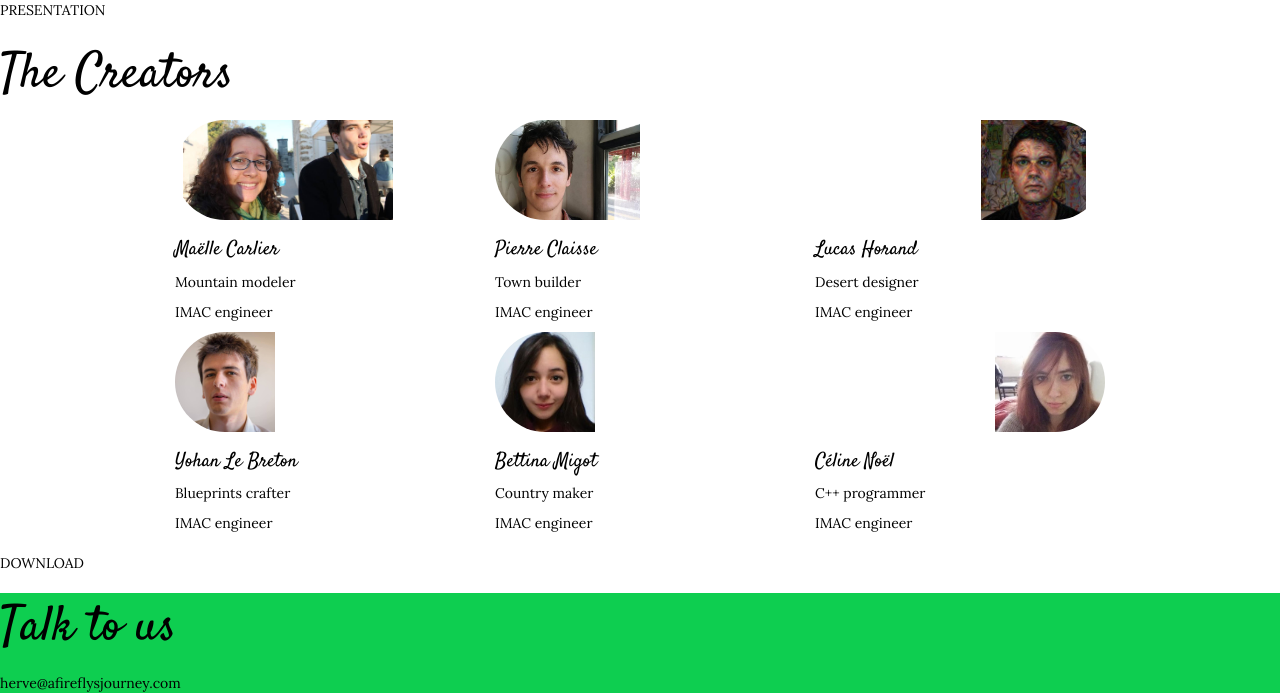
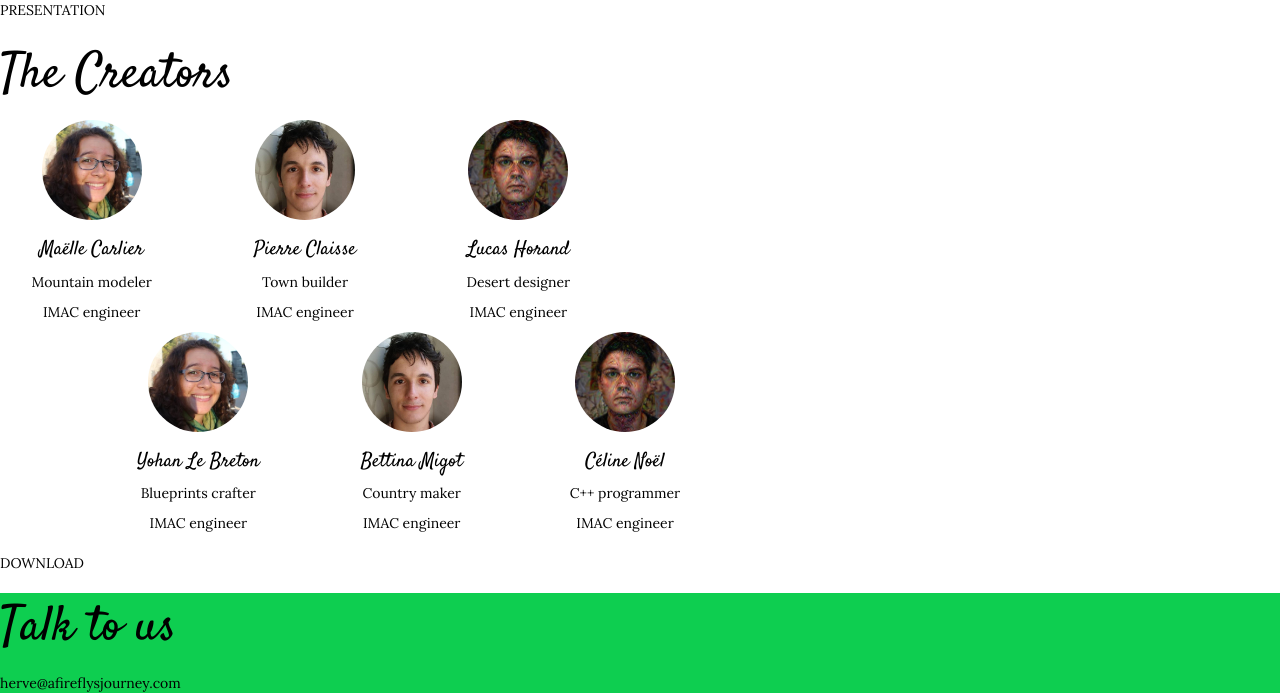
Before and after one commit to luhof/herve-website, a PHP site: page / in a window 1280 px wide. Shown: the part 800-1493 px from the top of the page. Run offline with PHP 8.4, Linux system fonts and the light colour scheme.

Commit message:
More crew fixes

```diff
--- a/css/styles.css
+++ b/css/styles.css
@@ -29,8 +29,14 @@ footer>header{
 body>div>div{width:100%;}
 body>div>div>div>a:hover{text-decoration:underline;}
 #creators>.row>div>div:nth-child(1){
-	min-width:100px;min-height:100px;
-	border-radius:100px;}
+	width:100px;height:100px;
+	border-radius:100px;
+	margin: auto;
+}
+
+#creators>.row>div{
+	text-align: center;
+}
 /*
 body>div>div>div:nth-child(2){margin-top:25px;}
 body>div>div:nth-child(3),body>div>div:nth-child(5),body>div>div:nth-child(7){text-align:right;}
--- a/index.html
+++ b/index.html
@@ -27,9 +27,9 @@
 
 
 
-		<div class="row wrap">
+		<div class="row">
 
-			<div class="col-xs-12 col-sm-4 col-md-4 col-lg-4">
+			<div class="col-xs-12 col-sm-2 col-md-2 col-lg-2">
 				<div></div>
 				<a target="_blank" href="https://www.linkedin.com/in/ma%C3%ABlle-carlier-35b78562">
 					<h3>Maëlle Carlier</h3>
@@ -37,7 +37,7 @@
 					<p>IMAC engineer</p>
 				</a>
 			</div>
-			<div class="col-xs-12 col-sm-4 col-md-4 col-lg-4">
+			<div class="col-xs-12 col-sm-2 col-md-2 col-lg-2">
 				<div></div>
 				<a target="_blank" href="https://www.linkedin.com/in/pierreclaisse">
 					<h3>Pierre Claisse</h3>
@@ -46,7 +46,7 @@
 				</a>
 
 			</div>
-			<div class="col-xs-12 col-sm-4 col-md-4 col-lg-4">
+			<div class="col-xs-12 col-sm-2 col-md-2 col-lg-2">
 
 				<div></div>
 				<a target="_blank" href="https://www.linkedin.com/in/lucas-horand-2786246a">
@@ -55,8 +55,9 @@
 					<p>IMAC engineer</p>
 				</a>
 			</div>
-
-			<div class="col-xs-2 col-sm-4 col-md-4 col-lg-4">
+			</div>
+			<div class="row">
+				<div class="col-xs-12 col-sm-2 col-md-2 col-lg-2 col-md-offset-1">
 					<div></div>
 
 					<a target="_blank" href="https://www.linkedin.com/in/yohanlb">
@@ -66,7 +67,8 @@
 					</a>
 
 				</div>
-			<div class="col-xs-2 col-sm-4 col-md-4 col-lg-4">
+
+				<div class="col-xs-12 col-sm-2 col-md-2 col-lg-2">
 					<div></div>
 					<a target="_blank" href="https://www.linkedin.com/in/bettinamigot">
 						<h3>Bettina Migot</h3>
@@ -74,7 +76,7 @@
 						<p>IMAC engineer</p>
 					</a>
 				</div>
-			<div class="col-xs-2 col-sm-4 col-md-4 col-lg-4">
+				<div class="col-xs-12 col-sm-2 col-md-2 col-lg-2">
 					<div></div>
 					<a target="_blank" href="https://www.linkedin.com/in/céline-noël-6aa045bb">
 						<h3>Céline Noël</h3>
```
Lines whose indentation alone changed are shown as unchanged.
